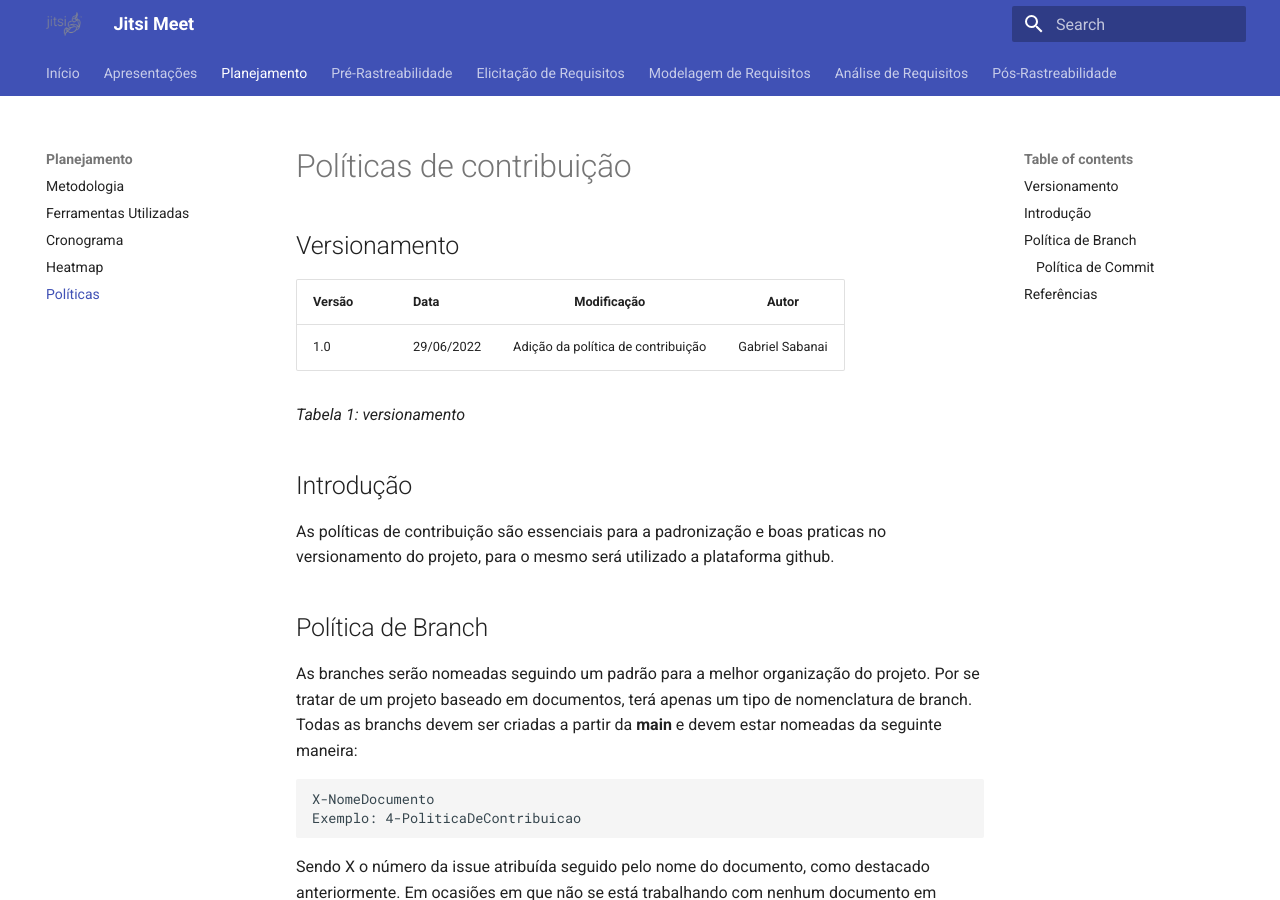
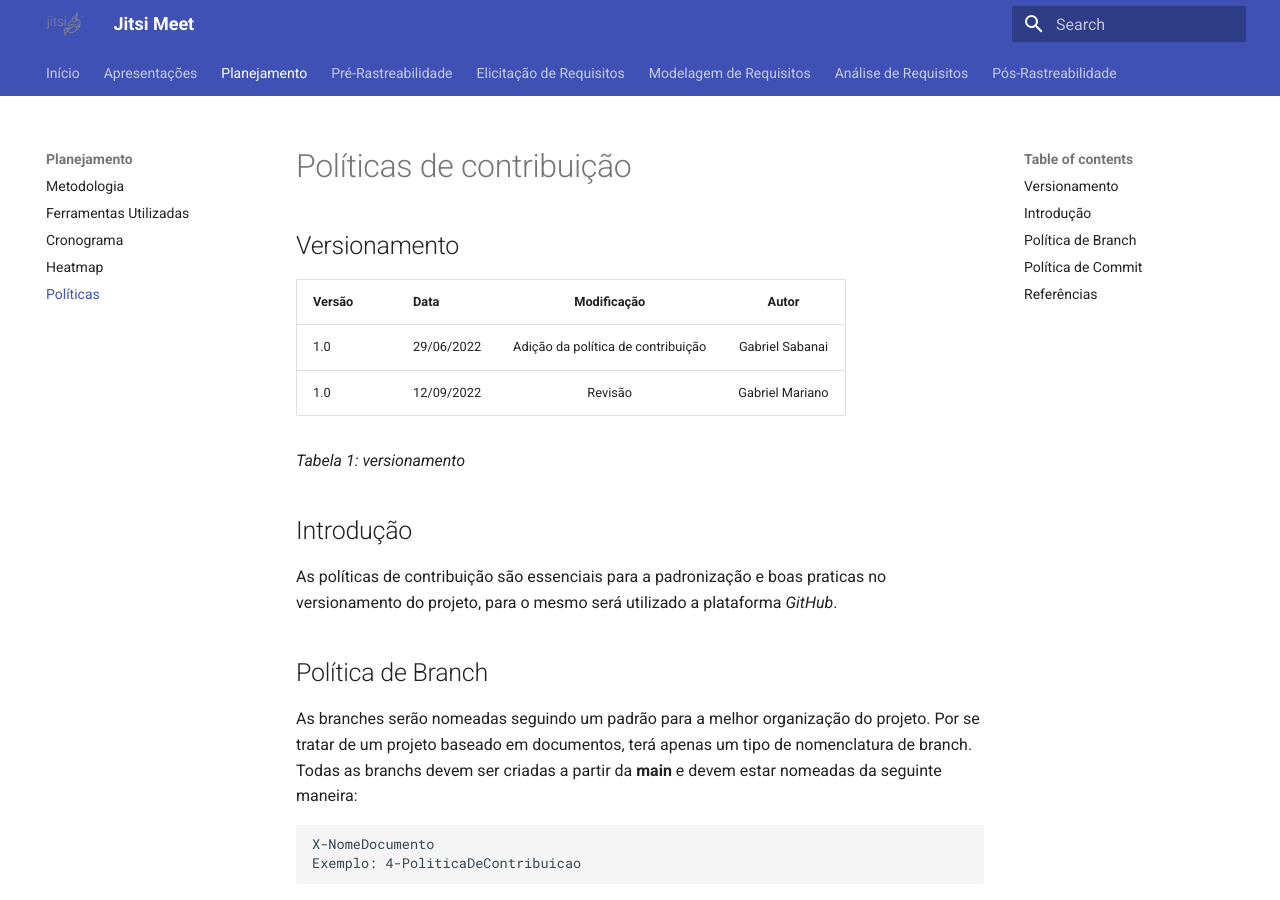
Before and after one commit to gabrielm2q/2022.1-Jitsi-Meet, an MkDocs documentation site: the page built from docs/planejamento/politicas.md, in a window 1280 px wide and 900 px high. Built offline with MkDocs 1.6.1 and Material for MkDocs 9.7.7, drawn with Linux system fonts in a browser that asks for light colours.

Commit message:
:sparkles: revisao do planejamento 2

````diff
--- a/docs/planejamento/politicas.md
+++ b/docs/planejamento/politicas.md
@@ -4,15 +4,16 @@
 | Versão | Data | Modificação | Autor |
 |-|-|:-:|:-:|
 | 1.0 | 29/06/2022 | Adição da política de contribuição | Gabriel Sabanai |
+| 1.0 | 12/09/2022 | Revisão | Gabriel Mariano |
 
 *Tabela 1: versionamento*
 
 ## Introdução
-As políticas de contribuição são essenciais para a padronização e boas praticas no versionamento do projeto, para o mesmo será utilizado a plataforma github.
+As políticas de contribuição são essenciais para a padronização e boas praticas no versionamento do projeto, para o mesmo será utilizado a plataforma _GitHub_.
 
 ## Política de Branch
 
-As branches serão nomeadas seguindo um padrão para a melhor organização do projeto. Por se tratar de um projeto baseado em documentos, terá apenas um tipo de nomenclatura de branch. Todas as branchs devem ser criadas a partir da <b>main</b> e devem estar nomeadas da seguinte maneira:
+As branches serão nomeadas seguindo um padrão para a melhor organização do projeto. Por se tratar de um projeto baseado em documentos, terá apenas um tipo de nomenclatura de branch. Todas as branchs devem ser criadas a partir da **main** e devem estar nomeadas da seguinte maneira:
 
 ```
 X-NomeDocumento
@@ -21,7 +22,7 @@ Exemplo: 4-PoliticaDeContribuicao
 
  Sendo X o número da issue atribuída seguido pelo nome do documento, como destacado anteriormente. Em ocasiões em que não se está trabalhando com nenhum documento em específico, então deve-se colocar o nome da issue correspondente.
 
-### Política de Commit
+## Política de Commit
 
 Os commits devem ser feitos de maneira clara e objetiva respeitando os padrões comentados a seguir:
 
````
Also changed, not shown: docs/planejamento/ferramentas.md (+7 -7 lines), docs/planejamento/heatmap.md (+2 -4 lines), docs/planejamento/metodologia.md (+3 -3 lines), docs/assets/icons/figma.png (added), docs/assets/icons/notion.png (added), docs/assets/icons/youtube.png (added).
